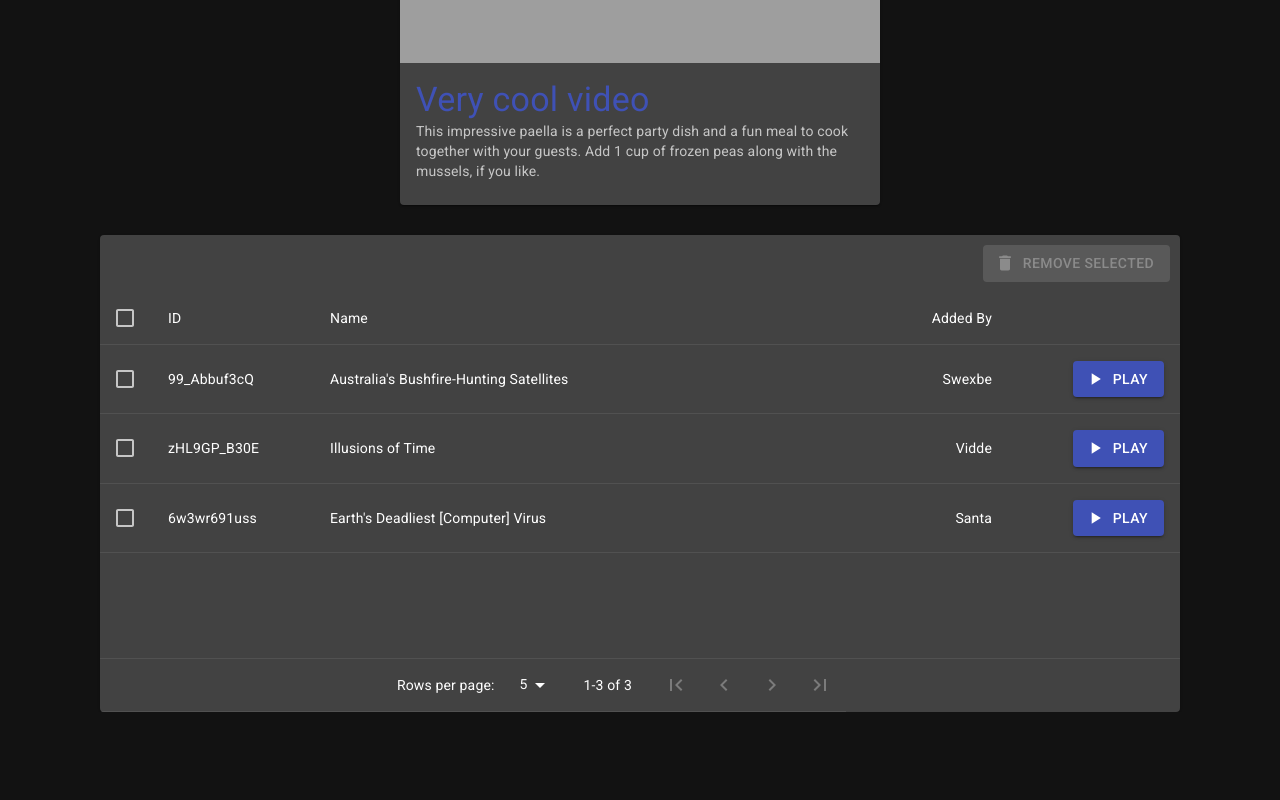
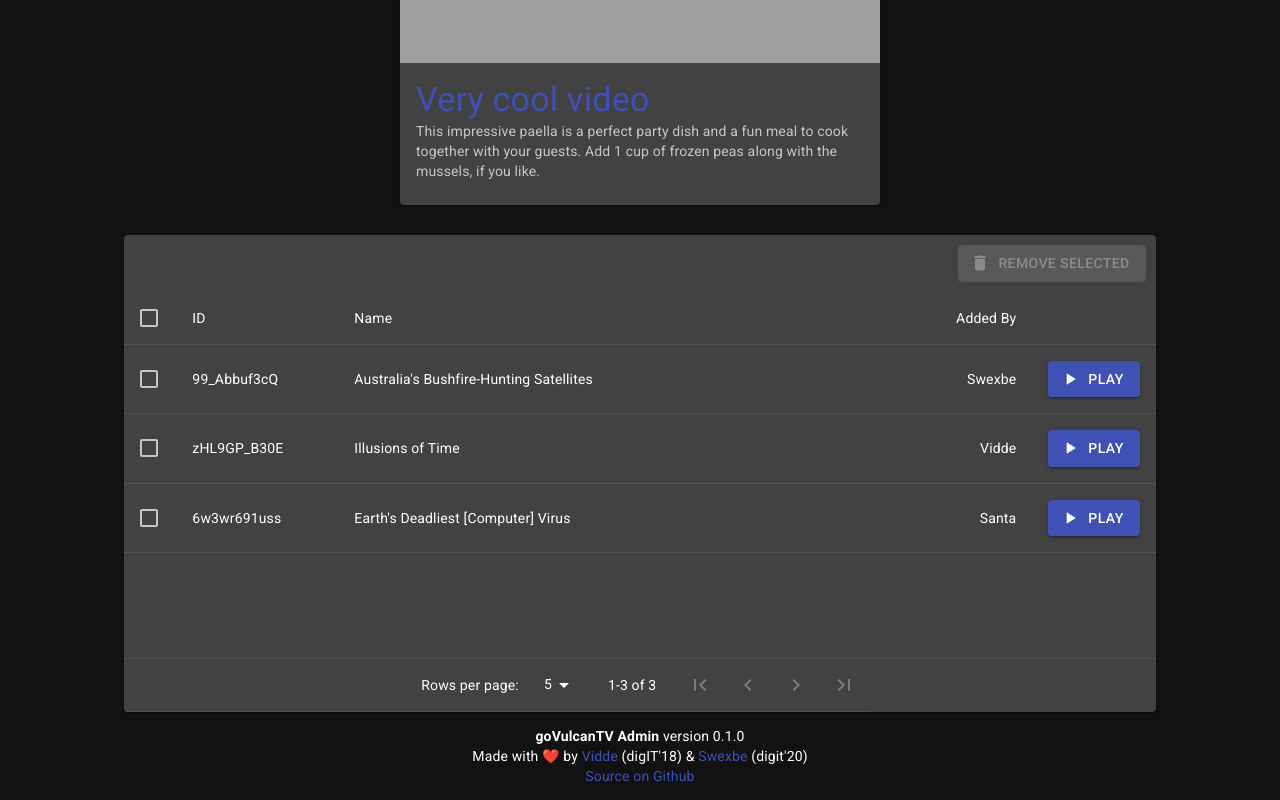
Before and after one commit to cthit/goVulcanTV, a React (Create React App) app in the folder frontend/: page / in a window 1280 px wide. Shown: the part 455-1255 px from the top of the page. Before the commit the page ends 1167 px from the top, so only its background shows below. Built offline with nearby package versions, Linux system fonts and the light colour scheme; grey boxes are pictures that could not be loaded.

Commit message:
Added footer

```diff
--- a/frontend/src/App.css
+++ b/frontend/src/App.css
@@ -14,7 +14,22 @@
     flex-direction: column;
     margin-left: 100px;
     margin-right: 100px;
+}
 
+html {
+    height: 100%;
+}
+
+body {
+    min-height: 100%;
+}
+
+.app {
+    min-height: 100vh;
+    display: flex;
+    flex-direction: column;
+    align-items: center;
+    justify-content: start;
 }
 
 .center-box > * {
@@ -23,11 +38,12 @@
 
 .currently-playing {
     max-width: 480px;
-  flex: 1;
+    display: inline;
 }
 
 :root {
     background-color: #121212;
+    min-height: 100%;
 }
 
 @keyframes App-logo-spin {
--- a/frontend/src/App.tsx
+++ b/frontend/src/App.tsx
@@ -5,12 +5,15 @@ import {
     AppBar,
     Button,
     IconButton,
+    Link,
     Paper,
     Typography,
 } from "@material-ui/core";
 import { Toolbar } from "@material-ui/core";
 import CurrentlyPlaying from "./components/currently-playing/CurrentlyPlaying";
 import VideoTable from "./components/video-table/VideoTable";
+import packageJson from "../package.json";
+import Footer from "./components/footer/Footer";
 
 function App() {
     return (
@@ -26,6 +29,7 @@ function App() {
                 <CurrentlyPlaying />
                 <VideoTable />
             </div>
+            <Footer version={packageJson.version} />
         </div>
     );
 }
--- /dev/null
+++ b/frontend/src/components/footer/Footer.tsx
@@ -0,0 +1,28 @@
+import { Link, Typography } from "@material-ui/core";
+import React from "react";
+
+const Footer = ({ version }: { version: any }) => {
+    return (
+        <Typography
+            variant="body2"
+            align="center"
+            color="textPrimary"
+            style={{ alignSelf: "end", width: "100%" }}
+        >
+            <p>
+                <b>goVulcanTV Admin</b> version {version}
+                <br />
+                Made with ❤️ by{" "}
+                <Link href="https://github.com/viddem">Vidde</Link>{" "}
+                (digIT&apos;18) &{" "}
+                <Link href="https://github.com/swexbe">Swexbe</Link>{" "}
+                (digit&apos;20)
+                <br />
+                <Link href="https://github.com/swexbe/goVulcanTV">
+                    Source on Github
+                </Link>
+            </p>
+        </Typography>
+    );
+};
+export default Footer;
```
Lines whose indentation alone changed are shown as unchanged.
